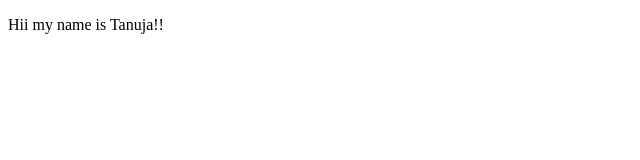
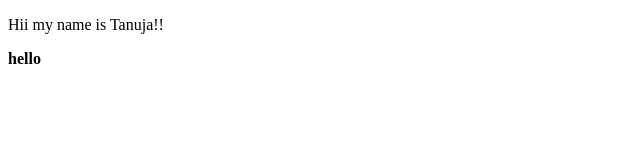
Before and after one commit to Tanuja-Thorat/localRepo, a plain HTML site: page index.html in a window 1280 px wide. Shown: the full height of the page, 0-640 px from the left. Drawn offline with Linux system fonts and the light colour scheme.

Commit message:
add change in main but not in feature

```diff
--- a/index.html
+++ b/index.html
@@ -9,5 +9,6 @@
     <p>
         Hii my name is Tanuja!!
     </p>
+    <b>hello</b>
 </body>
 </html>
```
